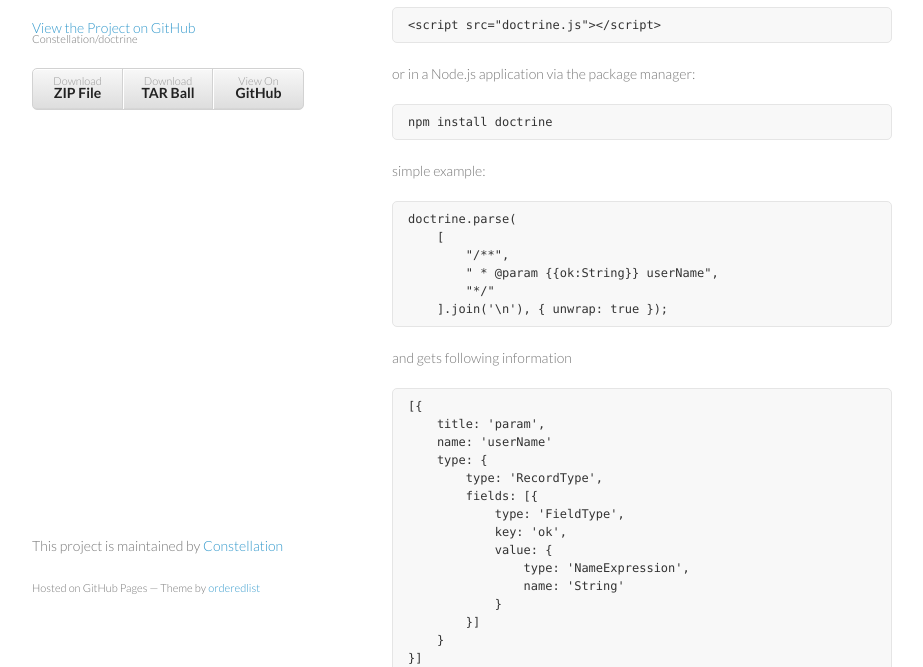
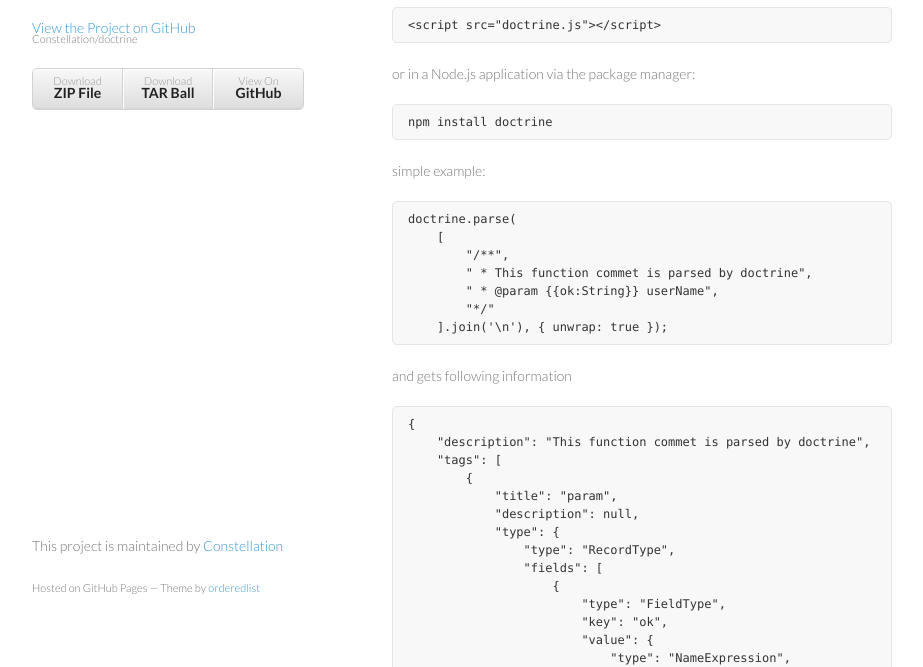
Before and after one commit to eslint/doctrine, a plain HTML site: page index.html in a window 1280 px wide. Shown: the part 133-800 px from the top of the page, without its empty margins (178-1101 px from the left). Drawn offline with Linux system fonts and the light colour scheme.

Commit message:
update doctrine and sample

```diff
--- a/index.html
+++ b/index.html
@@ -40,6 +40,7 @@
 <pre><code>doctrine.parse(
     [
         "/**",
+        " * This function commet is parsed by doctrine",
         " * @param {{ok:String}} userName",
         "*/"
     ].join('\n'), { unwrap: true });
@@ -47,21 +48,29 @@
 
 <p>and gets following information</p>
 
-<pre><code>[{
-    title: 'param',
-    name: 'userName'
-    type: {
-        type: 'RecordType',
-        fields: [{
-            type: 'FieldType',
-            key: 'ok',
-            value: {
-                type: 'NameExpression',
-                name: 'String'
-            }
-        }]
-    }
-}]
+<pre><code>{
+    "description": "This function commet is parsed by doctrine",
+    "tags": [
+        {
+            "title": "param",
+            "description": null,
+            "type": {
+                "type": "RecordType",
+                "fields": [
+                    {
+                        "type": "FieldType",
+                        "key": "ok",
+                        "value": {
+                            "type": "NameExpression",
+                            "name": "String"
+                        }
+                    }
+                ]
+            },
+            "name": "userName"
+        }
+    ]
+}
 </code></pre>
 
 <p>see <a href="http://constellation.github.com/doctrine/demo/index.html">demo page</a> more detail.</p>
```
Also changed, not shown: javascripts/doctrine.js (+36 -16 lines).
